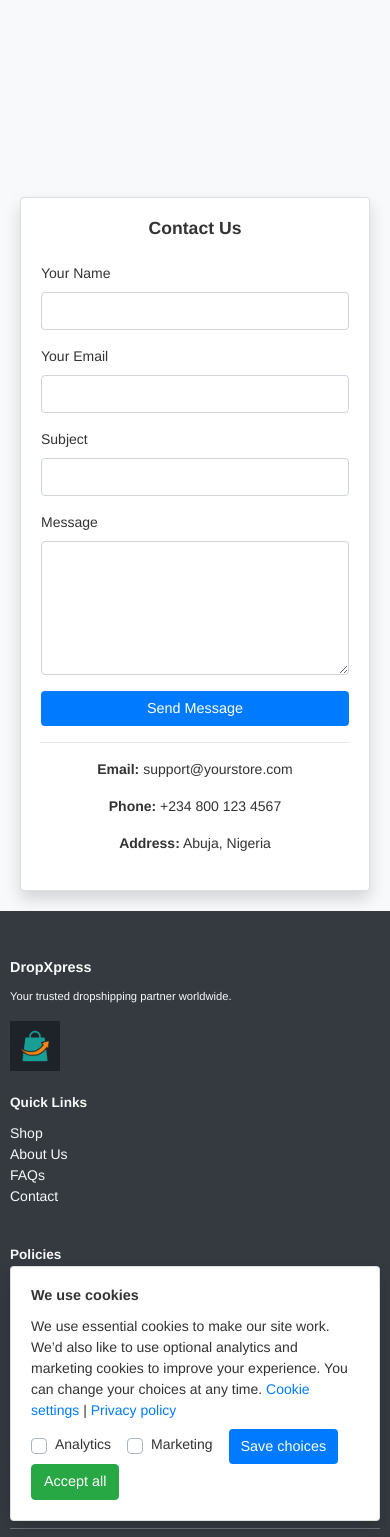
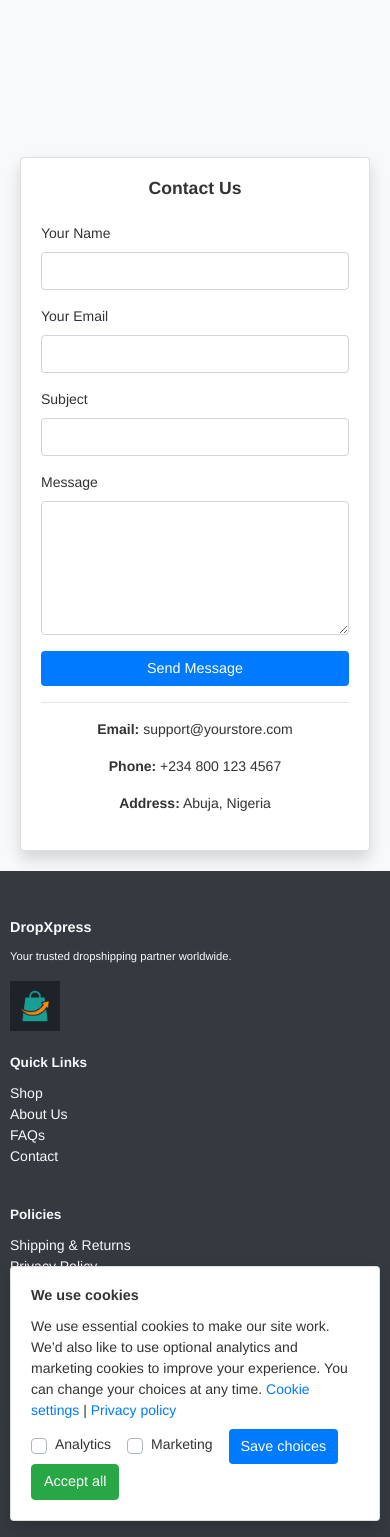
Before and after one commit to kaelzubs/dropshipping, a Django app: page /accounts/contact in a window 390 px wide. Shown: the part 59-1596 px from the top of the page. Run offline with Django 4.2, Linux system fonts and the light colour scheme; some libraries are stand-ins or nearby versions.

Commit message:
Initial one Tuesday

```diff
--- a/static/css/styles.css
+++ b/static/css/styles.css
@@ -30,12 +30,12 @@ main, .content, .container {
 
 main {
   flex: 1;   /* pushes footer down */
-  padding-top: 70px;   /* same as footer margin */
+  padding-top: 40px;   /* same as footer margin */
 }
 /* Optional: tweak for smaller screens where navbar is taller */
 @media (max-width: 576px) {
   main {
-    padding-top: 90px;
+    padding-top: 50px;
   }
 }
 
```
